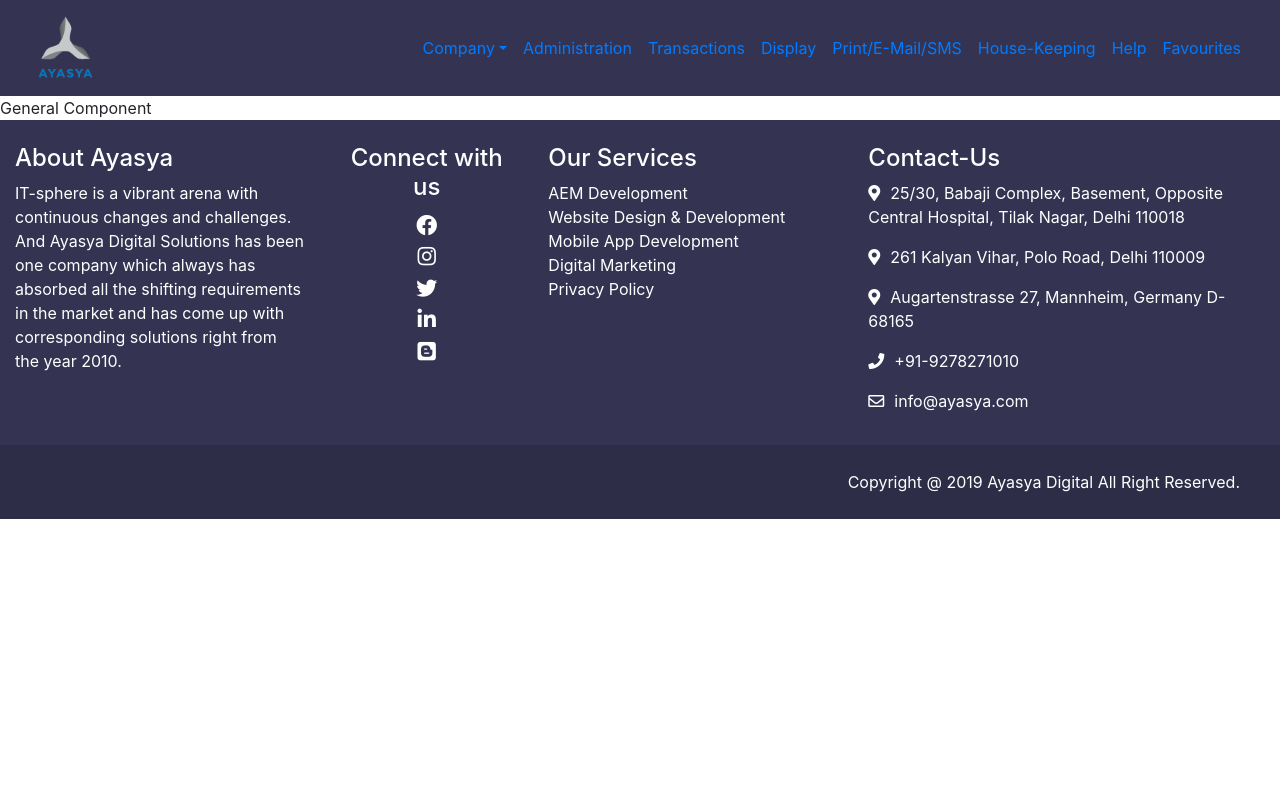
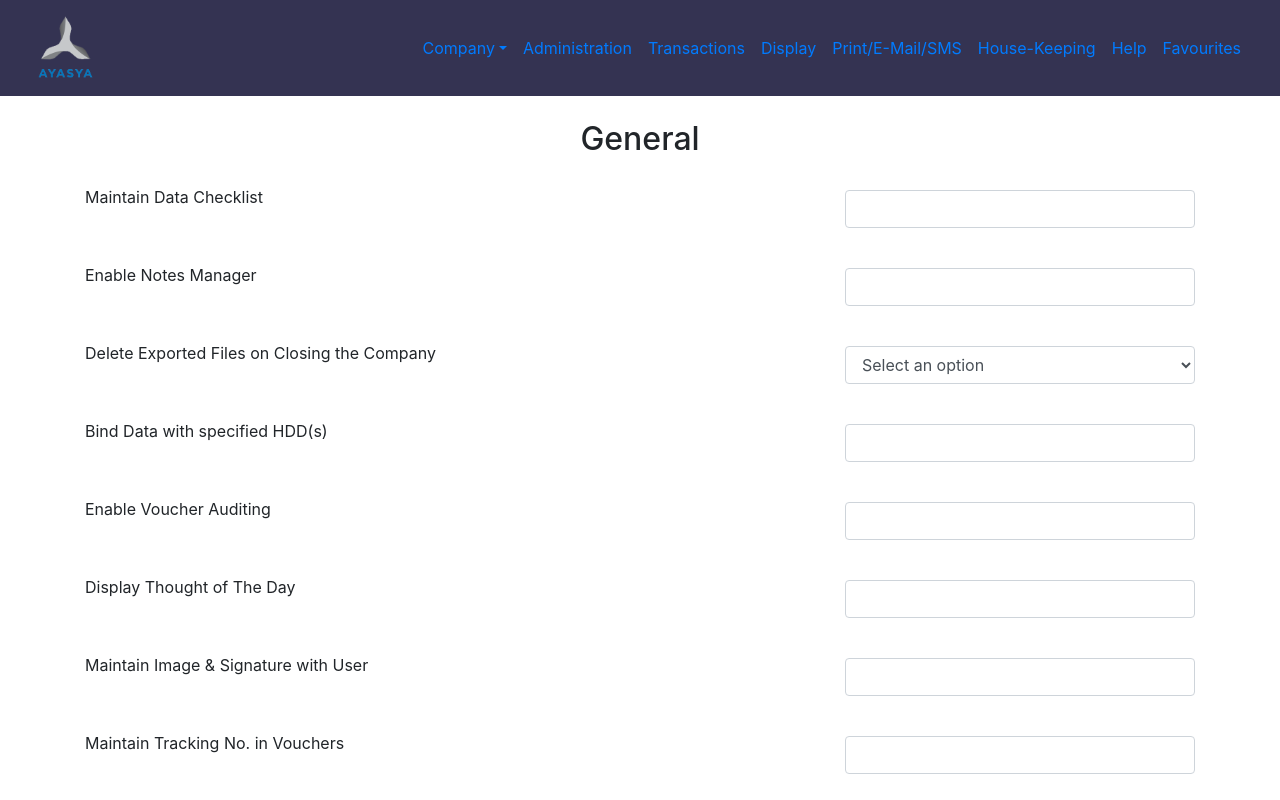
Before and after one commit to dsaurabhkumar/GST-Ayasya-Project, a React (Create React App) app: page /general in a window 1280 px wide. Shown: the top 800 px of the page. Built offline with nearby package versions, Linux system fonts and the light colour scheme.

Commit message:
General component code updated

```diff
--- a/src/components/Forms/formComponents/dropdown/Dropdown.js
+++ b/src/components/Forms/formComponents/dropdown/Dropdown.js
@@ -1,7 +1,7 @@
 import React from 'react';
 
 const Dropdown = ({ name, label, values, handleChange }) => (
-    <div className="">
+    <div>
         <label>{label}</label>
         <select name={name} onChange={handleChange} className="form-control">
             <option value="">Select an option</option>
--- a/src/components/Forms/formComponents/input-text/InputText.js
+++ b/src/components/Forms/formComponents/input-text/InputText.js
@@ -1,8 +1,8 @@
 import React from 'react';
 
-const InputText = ({name, label, placeholder, handleChange}) => (
-    <div className="">
-    <label>{label}</label>
+const InputText = ({ name, label, placeholder, handleChange }) => (
+    <div>
+        <label>{label}</label>
         <input
             type="text"
             className="form-control"
--- a/src/components/feature-options-component/FeatureOption.js
+++ b/src/components/feature-options-component/FeatureOption.js
@@ -16,10 +16,10 @@
                     btnTitle: 'General',
                     link: '/general',
                 },
-                {
-                    btnTitle: 'Display Settings',
-                    link: '/display-settings',
-                },
+                // {
+                //     btnTitle: 'Display Settings',
+                //     link: '/display-settings',
+                // },
                 {
                     btnTitle: 'Accounts',
                     link: '/accounts',
--- a/src/containers/general/General.css
+++ b/src/containers/general/General.css
@@ -0,0 +1,4 @@
+.generalInputLabel {
+    display: flex;
+    align-items: center;
+}
--- a/src/containers/general/General.js
+++ b/src/containers/general/General.js
@@ -1,10 +1,129 @@
 import React from 'react';
+import InputText from '../../components/Forms/formComponents/input-text/InputText';
+import Dropdown from '../../components/Forms/formComponents/dropdown/Dropdown';
+import './General.css';
 
 class General extends React.Component {
+
+    constructor(props) {
+        super(props)
+        this.state = {
+            inputLabels: [
+                {
+                    label: "Maintain Data Checklist",
+                    type: "text"
+                },
+                {
+                    label: "Enable Notes Manager",
+                    type: "text"
+                },
+                {
+                    label: "Delete Exported Files on Closing the Company",
+                    type: "dropdown",
+                    values: [
+                        "Never",
+                        "Ask before Deletion",
+                        "Delete Automatically"
+                    ]
+                },
+                {
+                    label: "Bind Data with specified HDD(s)",
+                    type: "text"
+                },
+                {
+                    label: "Enable Voucher Auditing",
+                    type: "text"
+                },
+                {
+                    label: "Display Thought of The Day",
+                    type: "text"
+                },
+                {
+                    label: "Maintain Image & Signature with User",
+                    type: "text"
+                },
+                {
+                    label: "Maintain Tracking No. in Vouchers",
+                    type: "text"
+                },
+                {
+                    label: "Intelligent Search in Master's Drop Down List",
+                    type: "dropdown",
+                    values: [
+                        "Not Required",
+                        "Moderate",
+                        "High"
+                    ]
+                },
+                {
+                    label: "Show <--End of List--> in Master's Drop Down List",
+                    type: "text"
+                },
+                {
+                    label: "Change Voucher Type Captions(s)",
+                    type: "text"
+                },
+                {
+                    label: "Default Mode of Sending SMS",
+                    type: "text"
+                },
+                {
+                    label: "Print 'Duplicate Copy' while re-printing Sales Invoice",
+                    type: "text"
+                },
+                {
+                    label: "Enable Second Language Support",
+                    type: "text"
+                },
+                {
+                    label: "Maintain Data Checklist",
+                    type: "text"
+                },
+            ]
+        }
+    }
+
     render() {
-        return(
-            <div>
-                General Component
+        return (
+            <div className="container mt-4 mb-4">
+                <h2 className="text-center">General</h2>
+                <form className="">
+                    {
+                        this.state.inputLabels.map((val, index) => {
+                            if (val.type === "text") {
+                                return (
+                                    <div className="row form-group" key={'inputLabels_' + index}>
+                                        <div className="col-md-8 generalInputLabel">
+                                            {val.label}
+                                        </div>
+                                        <div className="col-md-4">
+                                            <InputText
+                                                name={val.name}
+                                                placeholder={val.placeholder}
+                                                handleChange={this.handleChange}
+                                            />
+                                        </div>
+                                    </div>
+                                )
+                            }
+                            else if (val.type === "dropdown") {
+                                return (
+                                    <div className="row form-group" key={'inputLabels_' + index}>
+                                        <div className="col-md-8 generalInputLabel">
+                                            {val.label}
+                                        </div>
+                                        <div className="col-md-4">
+                                            <Dropdown
+                                                values={val.values}
+                                                handleChange={this.handleChange}
+                                            />
+                                        </div>
+                                    </div>
+                                )
+                            }
+                        })
+                    }
+                </form>
             </div>
         )
     }
```
